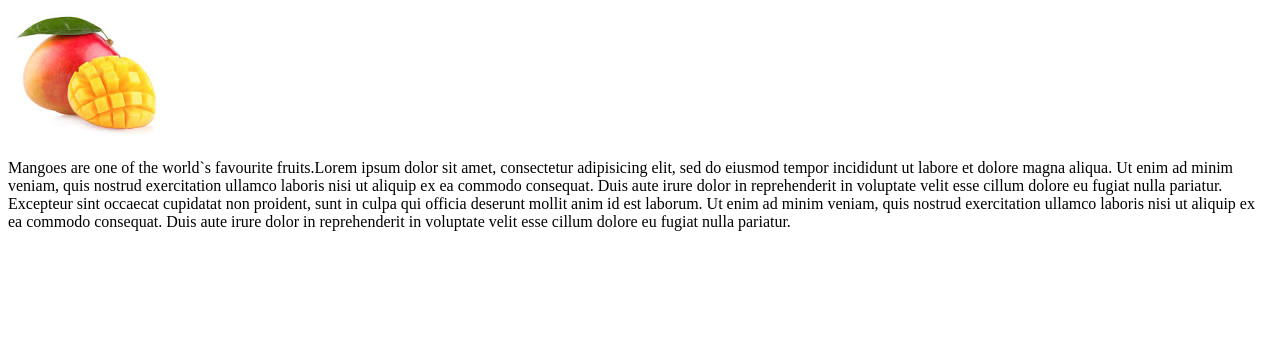
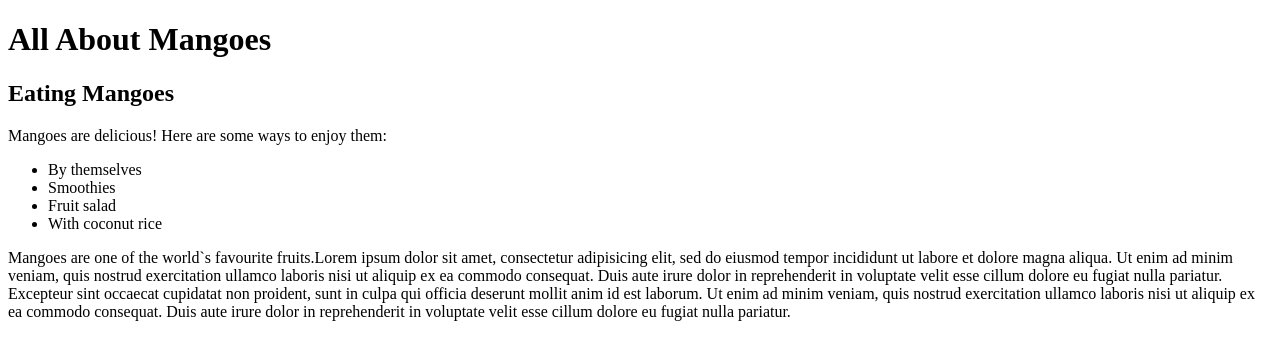
Before and after one commit to Rajiv-Kinyanjui/Floats, a plain HTML site: page floats.html in a window 1280 px wide. Drawn offline with Linux system fonts and the light colour scheme.

Commit message:
Add text to the page to allow a sidebar

```diff
--- a/css/styles.css
+++ b/css/styles.css
@@ -0,0 +1,3 @@
+img{
+    float: left;
+}
--- a/floats.html
+++ b/floats.html
@@ -4,9 +4,26 @@
         <title>Mangoes</title>
         <link rel="stylesheet" href="css/styles.css" type="text/css">
     </head>
+
     <body>
-        <img src="img/mango.jpg" alt="An image of a ripe mango">
-        <p>Mangoes are one of the world`s favourite fruits.Lorem ipsum dolor sit amet, consectetur adipisicing elit, sed do eiusmod tempor incididunt ut labore et dolore magna aliqua. Ut enim ad minim veniam, quis nostrud exercitation ullamco laboris nisi ut aliquip ex ea commodo consequat. Duis aute irure dolor in reprehenderit in voluptate velit esse cillum dolore eu fugiat nulla pariatur. Excepteur sint occaecat cupidatat non proident, sunt in culpa qui officia deserunt mollit anim id est laborum. Ut enim ad minim veniam, quis nostrud exercitation ullamco laboris nisi ut aliquip ex ea commodo consequat. Duis aute irure dolor in reprehenderit in voluptate velit esse cillum dolore eu fugiat nulla pariatur.</p>
+        <h1>All About Mangoes</h1>
+
+        <div class="sidebar">
+            <h2>Eating Mangoes</h2>
+            <p>Mangoes are delicious! Here are some ways to enjoy them:</p>
+            <ul>
+                <li>By themselves</li>
+                <li>Smoothies</li>
+                <li>Fruit salad</li>
+                <li>With coconut rice</li>
+            </ul>
+        </div>
+
+        <!-- <img src="img/mango.jpg" alt="An image of a ripe mango"> -->
+
+        <div class="main">
+            <p>Mangoes are one of the world`s favourite fruits.Lorem ipsum dolor sit amet, consectetur adipisicing elit, sed do eiusmod tempor incididunt ut labore et dolore magna aliqua. Ut enim ad minim veniam, quis nostrud exercitation ullamco laboris nisi ut aliquip ex ea commodo consequat. Duis aute irure dolor in reprehenderit in voluptate velit esse cillum dolore eu fugiat nulla pariatur. Excepteur sint occaecat cupidatat non proident, sunt in culpa qui officia deserunt mollit anim id est laborum. Ut enim ad minim veniam, quis nostrud exercitation ullamco laboris nisi ut aliquip ex ea commodo consequat. Duis aute irure dolor in reprehenderit in voluptate velit esse cillum dolore eu fugiat nulla pariatur.</p>
+        </div>
 
     </body>
 </html>
```
